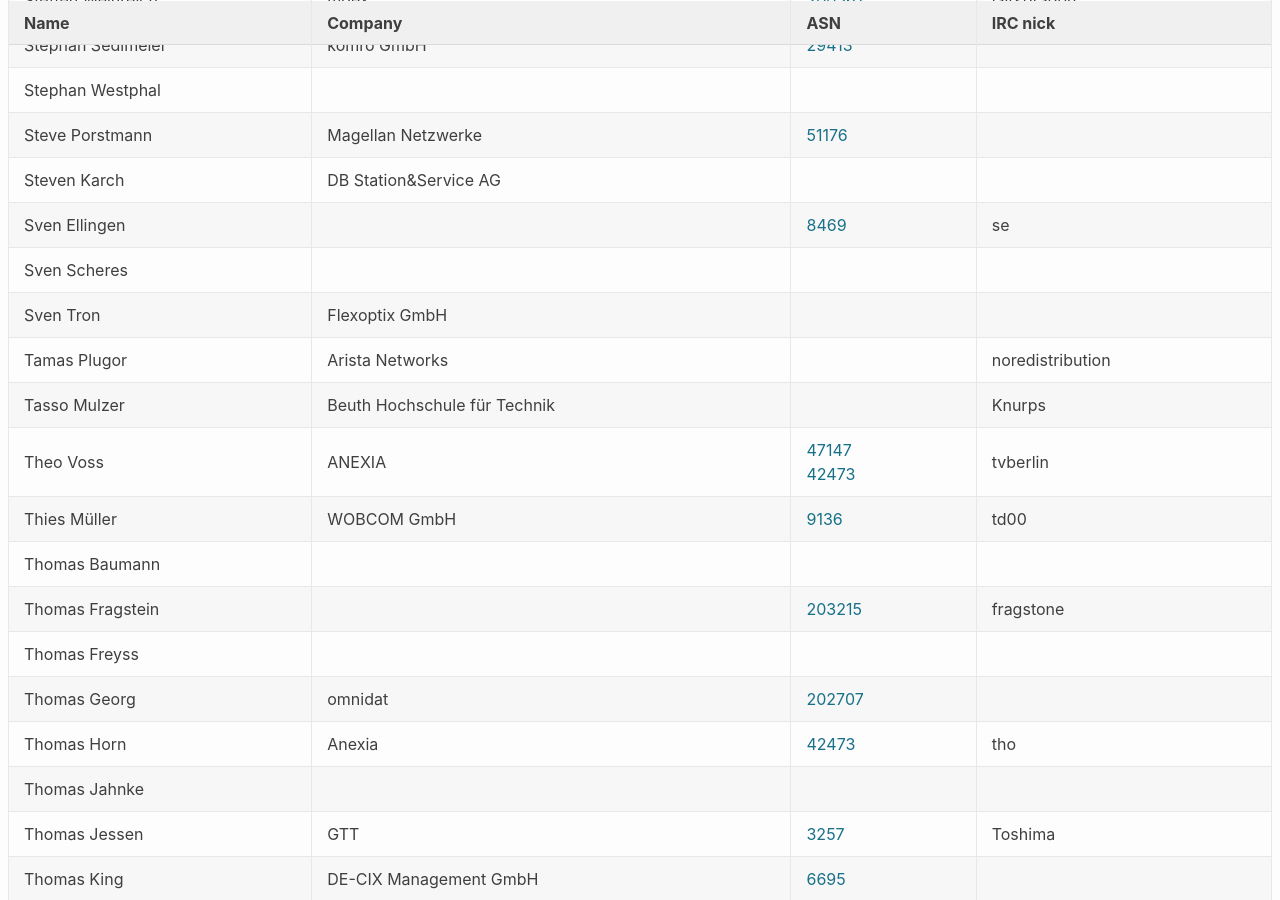
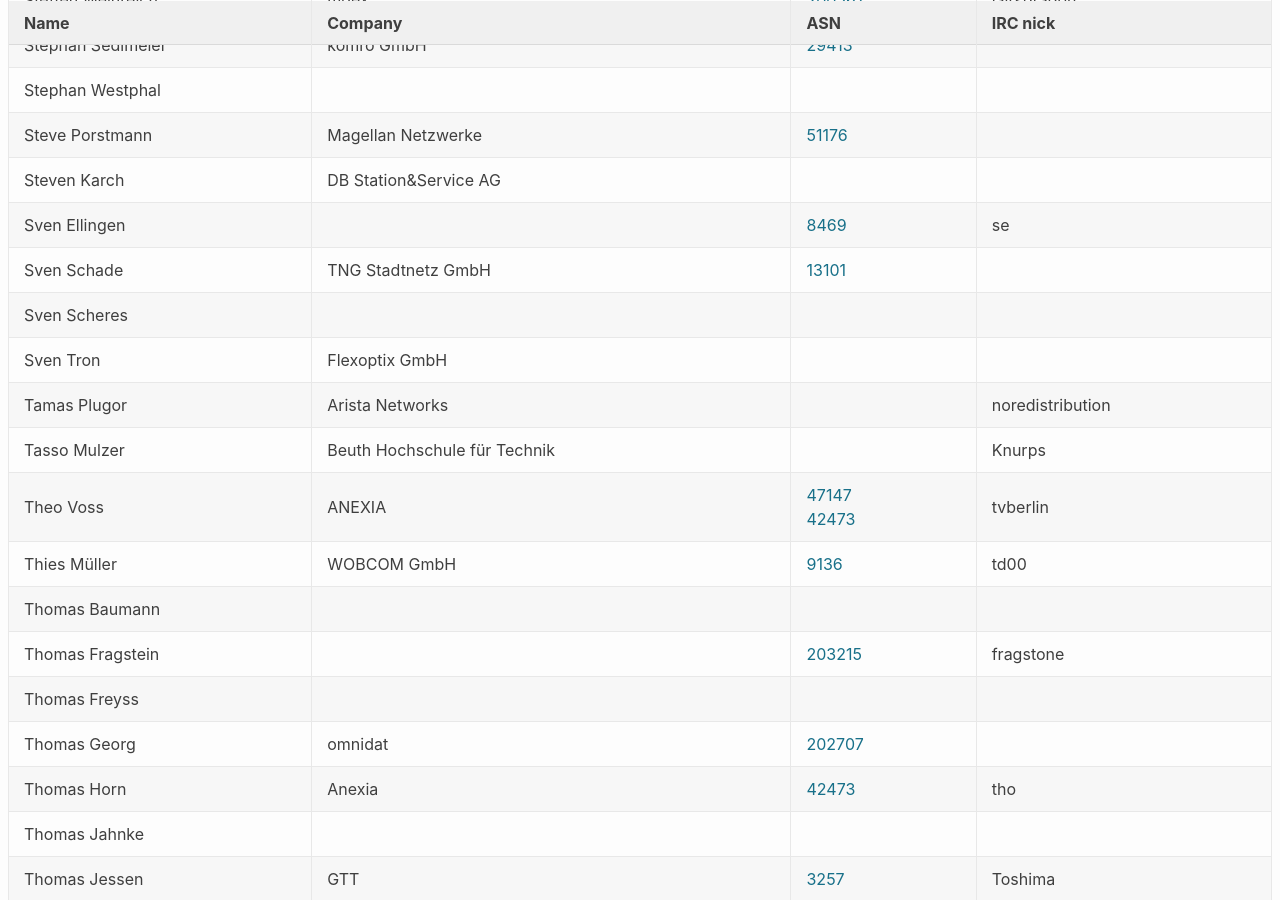
Before and after one commit to denog/pretix-attendeelist, a Jekyll site: the page built from index.markdown, in a window 1280 px wide and 900 px high, scrolled down 21700 px. Built offline with Jekyll 4.4.1, drawn with Linux system fonts in a browser that asks for light colours.

Commit message:
Latest data: Fri Nov  6 05:17:58 UTC 2020

```diff
--- a/_data/attendees.json
+++ b/_data/attendees.json
@@ -2766,6 +2766,12 @@
     "asn": "8469"
   },
   {
+    "name": "Sven Schade",
+    "company": "TNG Stadtnetz GmbH",
+    "irc": null,
+    "asn": "13101"
+  },
+  {
     "name": "Sven Scheres",
     "company": null,
     "irc": null,
```
